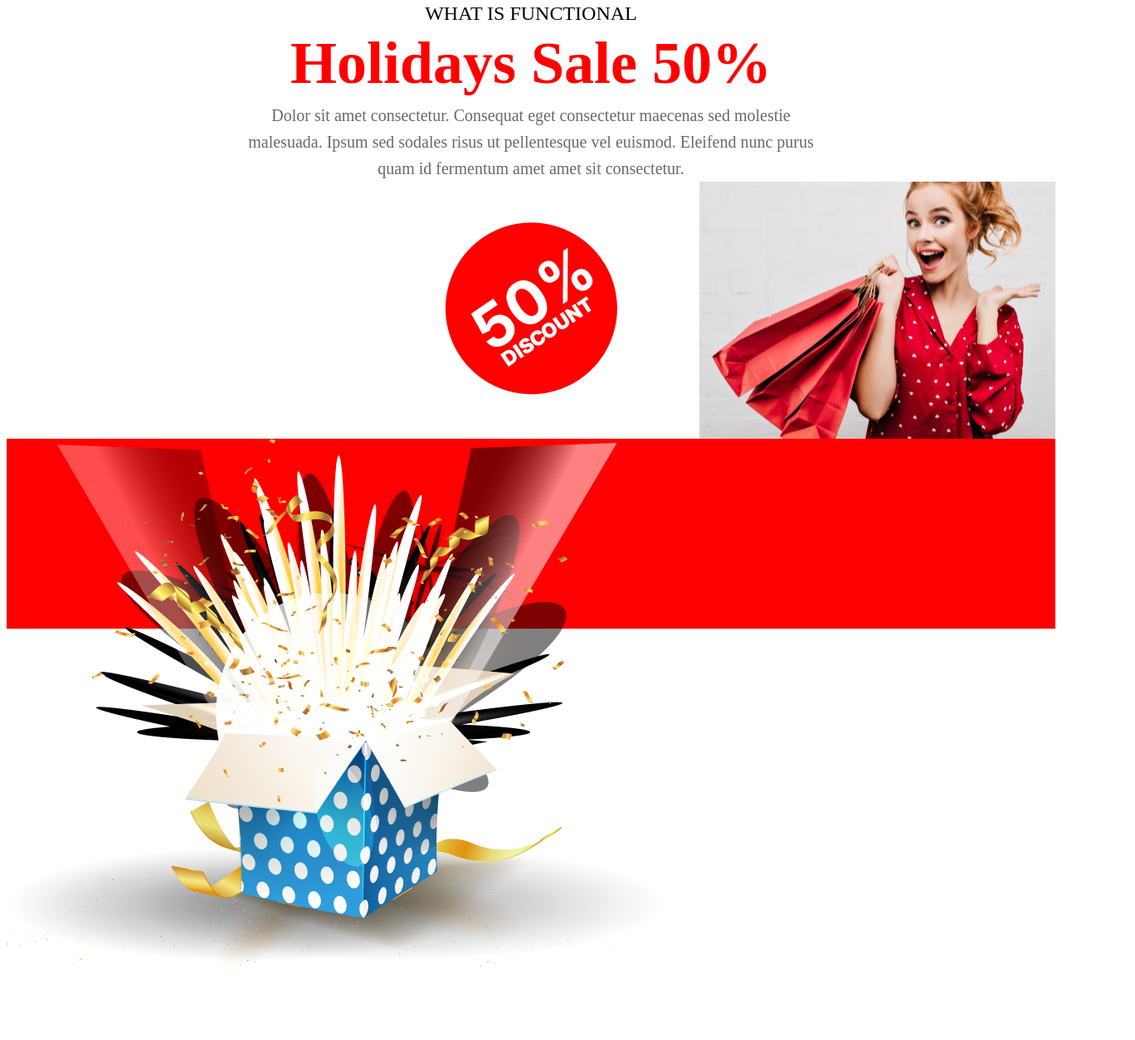
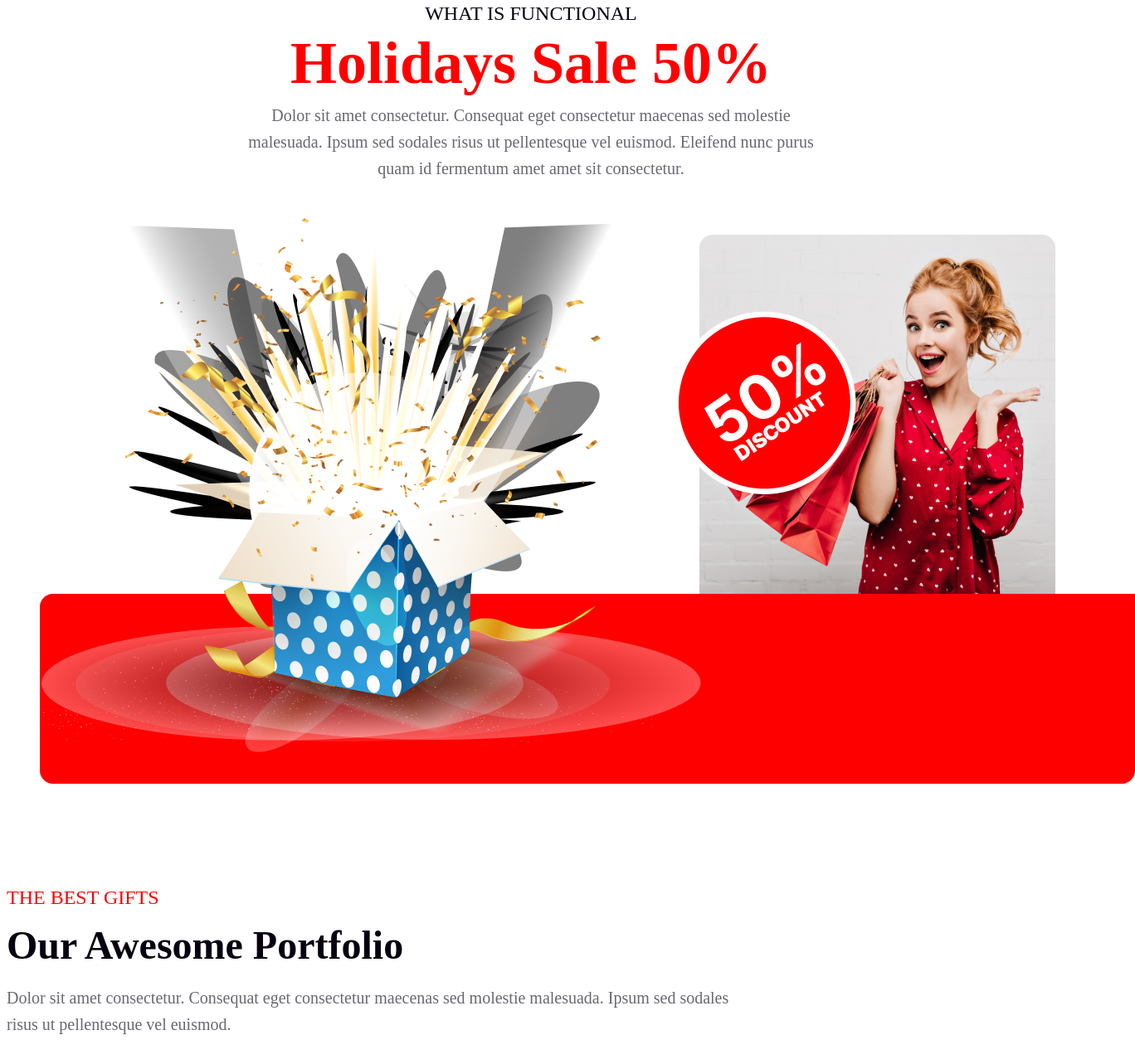
Before and after one commit to akash4030/new-year-website, a plain HTML site: page index.html in a window 1280 px wide. Shown: the part 3853-5107 px from the top of the page at 83% size, 1368 px wide, since content can reach past the window. Drawn offline with Linux system fonts and the light colour scheme.

Commit message:
added changer

```diff
--- a/index.html
+++ b/index.html
@@ -70,10 +70,14 @@
                     fermentum amet amet sit consectetur.</p>
             </div>
             <div class="discount-offer-pic">
-                <div class="discount-offer-pic-1"><img src="./B9A1-New-Year-New-Mission-main/resources/Group 44.png"
-                        alt=""></div>
-                <div class="discount-offer-pic-2"><img src="./B9A1-New-Year-New-Mission-main/resources/Group 75.png"
-                        alt=""></div>
+                <ul class="discount-offer-pic-1">
+                    <li><img src="./B9A1-New-Year-New-Mission-main/resources/Rectangle 1.png" alt=""></li>
+                    <li><img src="./B9A1-New-Year-New-Mission-main/resources/Group 44.png" alt=""></li>
+                </ul>
+                <ul class="discount-offer-pic-2">
+                    <li><img src="./B9A1-New-Year-New-Mission-main/resources/Rectangle 2.png" alt=""></li>
+                    <li><img src="./B9A1-New-Year-New-Mission-main/resources/Group 75.png" alt=""></li>
+                </ul>
             </div>
         </section>
         <section>
--- a/style.css
+++ b/style.css
@@ -203,7 +203,7 @@
     margin: auto;
 
 }
-
+/*
 .discount-offer-pic-1 {
     background: url(./B9A1-New-Year-New-Mission-main/resources/Rectangle\ 1.png);
     background-repeat: no-repeat;
@@ -211,9 +211,28 @@
     max-width: 1600px;
     display: block;
     text-align: center;
+    position: absolute;
 
 }
+*/
+.discount-offer-pic-1 :nth-child(1) {
+    text-align: right;
 
+}
+.discount-offer-pic-1 :nth-child(2) {
+    position: absolute;
+    top: 50px;
+    left: 760px;
+}
+.discount-offer-pic-2 :nth-child(1) {
+    position: relative;
+    top: -10px;
+}
+.discount-offer-pic-2 :nth-child(2) {
+    position: absolute;
+    top: -10px;
+}
+/*
 .discount-offer-pic-2 {
     background: url(./B9A1-New-Year-New-Mission-main/resources/Rectangle\ 2.png);
     background-position: center;
@@ -221,11 +240,20 @@
     max-height: 229px;
     margin: auto;
     text-align: start;
+    position: absolute;
 
 }
+*/
 
 .discount-offer-pic {
-    margin-bottom: 600px;
+    max-width: 1360px;
+    margin: auto;
+    margin-bottom: 100px;
+    position: relative;
+    margin-top: 64px;
+}
+.discount-offer-pic ul{
+    list-style-type: none;
 }
 
 /* portfolio section */
```
